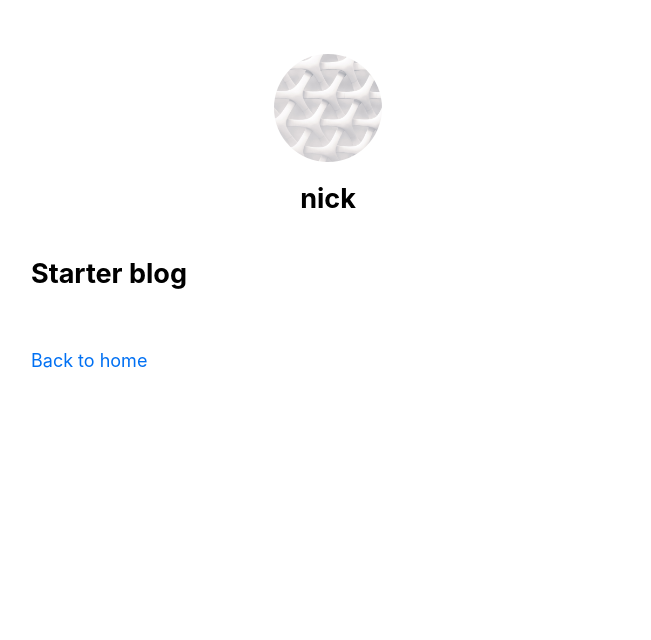
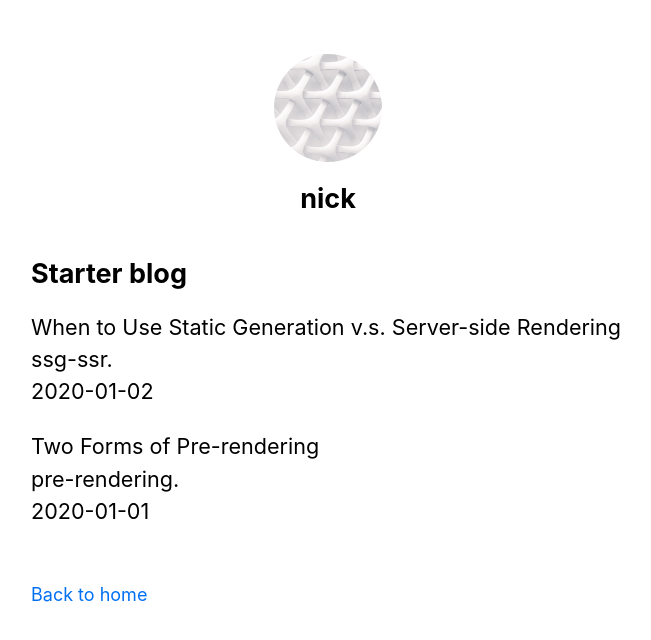
Before and after one commit to nsagias/nextjs-blog, a Next.js app: page / in a window 1280 px wide. Shown: the top 640 px of the page, without its empty margins (312-963 px from the left). Built offline with nearby package versions, Linux system fonts and the light colour scheme.

Commit message:
fix names and bracket type

```diff
--- a/pages/index.jsx
+++ b/pages/index.jsx
@@ -5,10 +5,12 @@ import { getSortedPostData } from "../lib/posts";
 
 export async function getStaticProps() {
   const allPostsData = getSortedPostData();
+  console.log("ALL POSTS DATA", allPostsData)
   return {
     props: { allPostsData }
   };
 }
+
 
 export default function Home({ allPostsData }) {
   return (
@@ -19,16 +21,15 @@ export default function Home({ allPostsData }) {
       <section className={`${utilStyles.headingMd} ${utilStyles.padding1px}`}>
         <h2 className={utilStyles.headingLg}>Starter blog</h2>
         <ul className={utilStyles.list}>
-          {
-          allPostsData.map(({id, data, title}) => {
-            <li className={utilStyles.listItem} key={id}>
-              {title}
+          {allPostsData.map(( {id, date, title}) => (
+           <li className={utilStyles.listItem} key={id}>
+                {title}
               <br />
               {id}
               <br />
-              {data}
+              {date}
             </li>
-          })}
+          ))}
         </ul>
       </section>
    </Layout>
```
